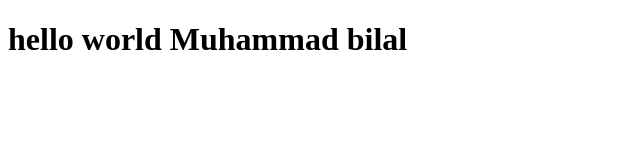
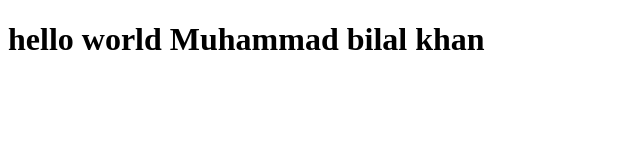
Before and after one commit to bilal444hammas/bootcamp2020-31-5, a plain HTML site: page index.html in a window 1280 px wide. Shown: the whole page, without its empty margins (0-640 px from the left). Drawn offline with Linux system fonts and the light colour scheme.

Commit message:
Update index.html

```diff
--- a/index.html
+++ b/index.html
@@ -6,6 +6,6 @@
     <title>Document</title>
 </head>
 <body>
-    <h1>hello world Muhammad bilal</h1>
+    <h1>hello world Muhammad bilal khan</h1>
 </body>
 </html>
```
